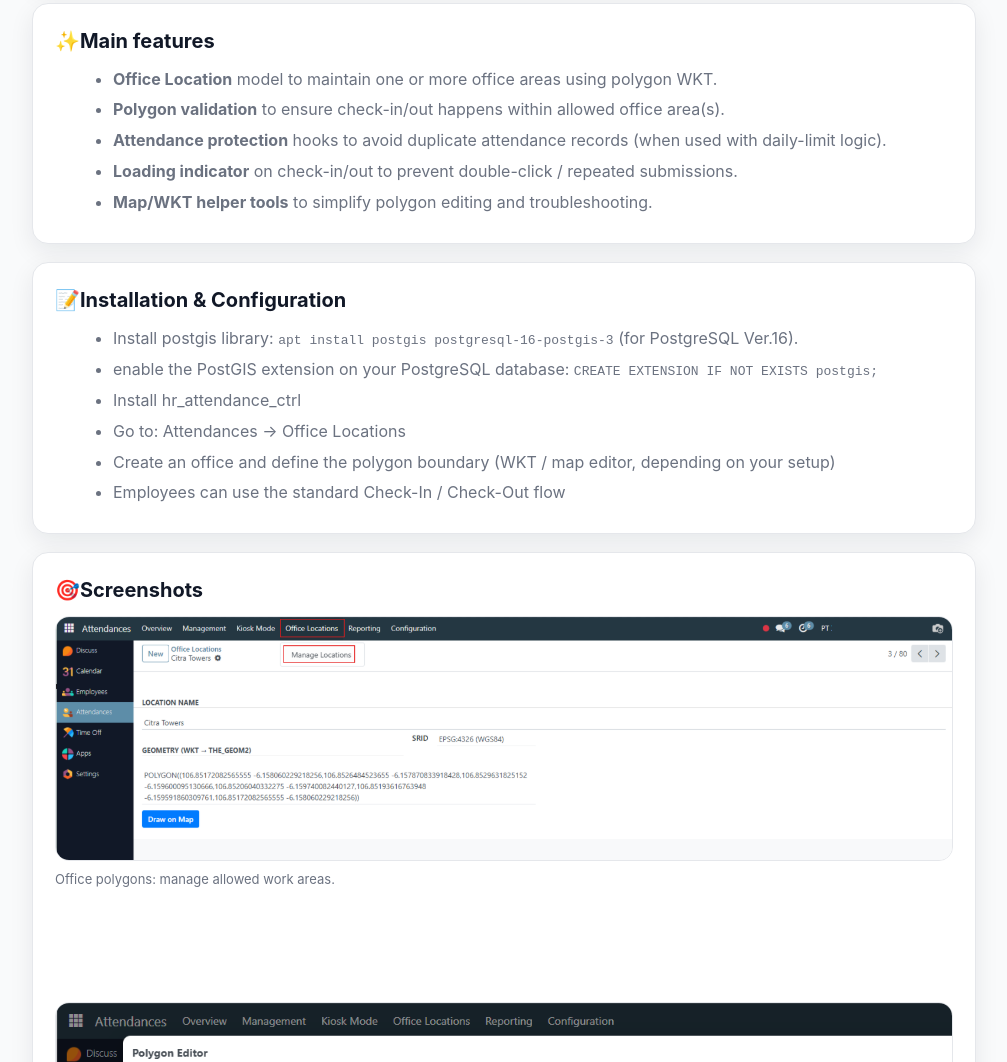
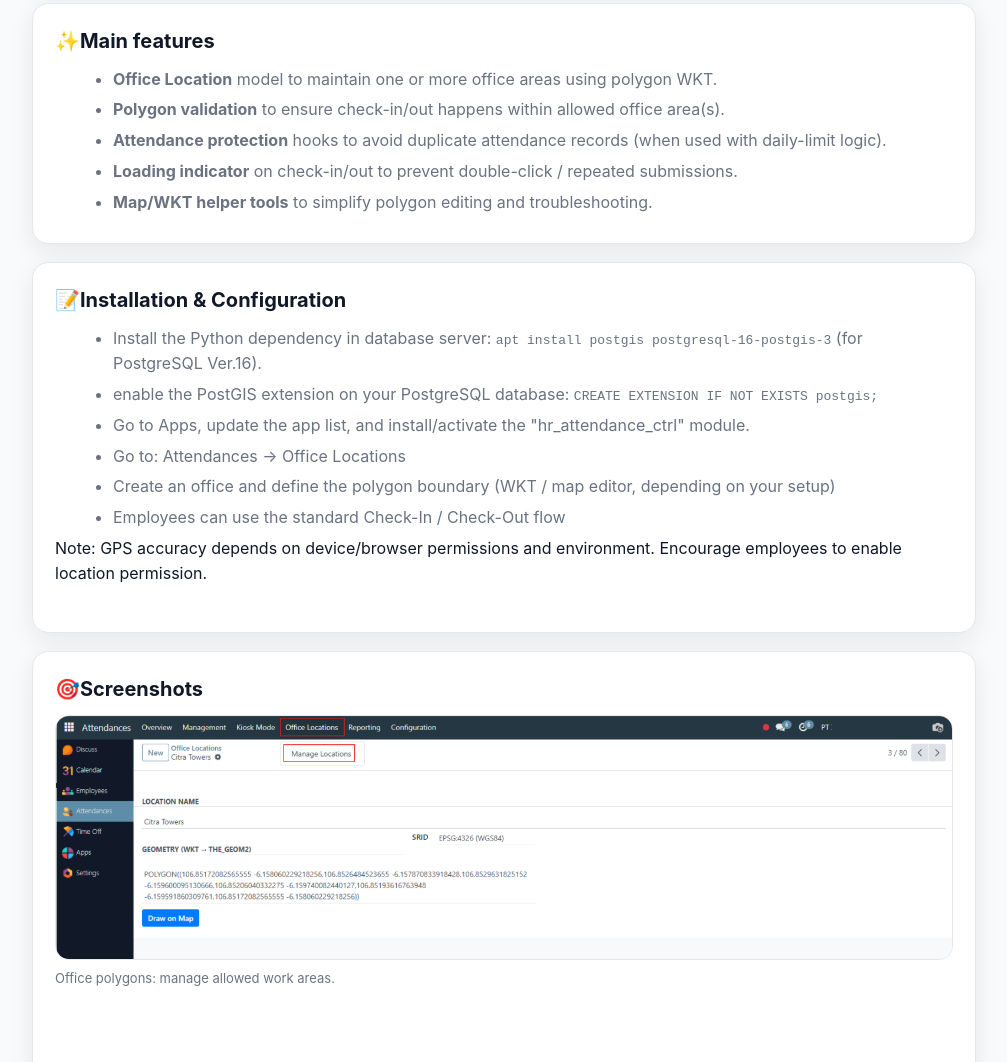
Before and after one commit to ap-odoolabs/hr_attendance_ctrl, a plain HTML site: page static/description/index.html in a window 1280 px wide. Shown: the part 680-1742 px from the top of the page, without its empty margins (136-1143 px from the left). Drawn offline with Linux system fonts and the light colour scheme.

Commit message:
Add files via upload

```diff
--- a/static/description/index.html
+++ b/static/description/index.html
@@ -153,13 +153,15 @@
     <section class="card">
       <h2><span class="emoji">📝</span>Installation & Configuration</h2>
       <ul>
-	    <li>Install postgis library: <code>apt install postgis postgresql-16-postgis-3</code> (for PostgreSQL Ver.16).
+	    <li>Install the Python dependency in database server: <code>apt install postgis postgresql-16-postgis-3</code> (for PostgreSQL Ver.16).
 		<li>enable the PostGIS extension on your PostgreSQL database: <code>CREATE EXTENSION IF NOT EXISTS postgis;</code>
-		<li>Install hr_attendance_ctrl
+		<li>Go to Apps, update the app list, and install/activate the "hr_attendance_ctrl" module.
         <li>Go to: Attendances → Office Locations
         <li>Create an office and define the polygon boundary (WKT / map editor, depending on your setup)
         <li>Employees can use the standard Check-In / Check-Out flow
       </ul>
+	  Note: GPS accuracy depends on device/browser permissions and environment. Encourage employees to enable location permission.
+	  <br></br>
     </section>
 
     <section class="card">
```
